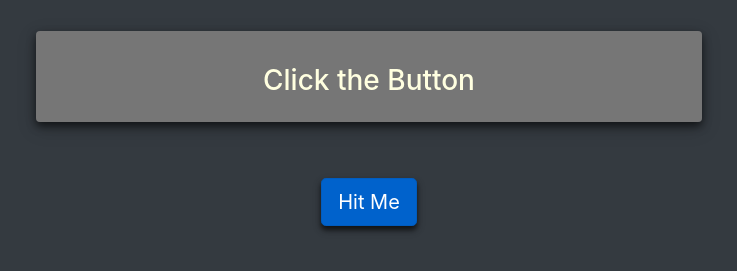
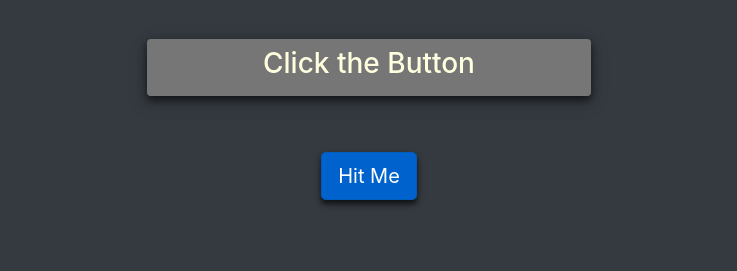
Before and after one commit to BTulkas/MemeNamesGenerator, a plain HTML site: page index.html in a window 1280 px wide. Shown: the part 169-440 px from the top of the page, without its empty margins (271-1008 px from the left). Drawn offline with nearby package versions, Linux system fonts and the light colour scheme.

Commit message:
Added various flex-things for viewport compatability

```diff
--- a/index.html
+++ b/index.html
@@ -9,10 +9,10 @@
     <link rel="stylesheet" href="https://stackpath.bootstrapcdn.com/bootstrap/4.5.2/css/bootstrap.min.css" integrity="sha384-JcKb8q3iqJ61gNV9KGb8thSsNjpSL0n8PARn9HuZOnIxN0hoP+VmmDGMN5t9UJ0Z" crossorigin="anonymous">
 </head>
 <body class="bg-dark">
-    <div id="siteWrapper" class="container">
+    <div id="siteWrapper" class="container d-flex align-items-center flex-column">
         <h2>Get Your Classic Super-Awesome Nickname</h2>
-        <div id="textWrapper" class="rounded">
-            <h3 id="name">Click the Button</h3>
+        <div id="textWrapper" class="rounded p-2 col-example">
+            <h3 id="name" class="text-center">Click the Button</h3>
         </div>
         <button class="btn btn-primary btn-lg active" aria-pressed="true" onclick="generate()">Hit Me</button>
     </div>
--- a/styles.css
+++ b/styles.css
@@ -6,13 +6,11 @@
 }
 
 #textWrapper{
-    color:lightyellow;
-    margin-right: 20%;
-    margin-left: 20%;
+    color:#ffffe0;
+    min-width: 40%;
     margin-top: 3%;
     margin-bottom: 5%;
-    padding-top: 3%;
-    padding-bottom: 1.5%;
+
     box-shadow: 0 4px 8px 0 rgba(0, 0, 0, 0.6), 0 6px 20px 0 rgba(0, 0, 0, 0.19);
     background-color: #777777fb;
 }
```
